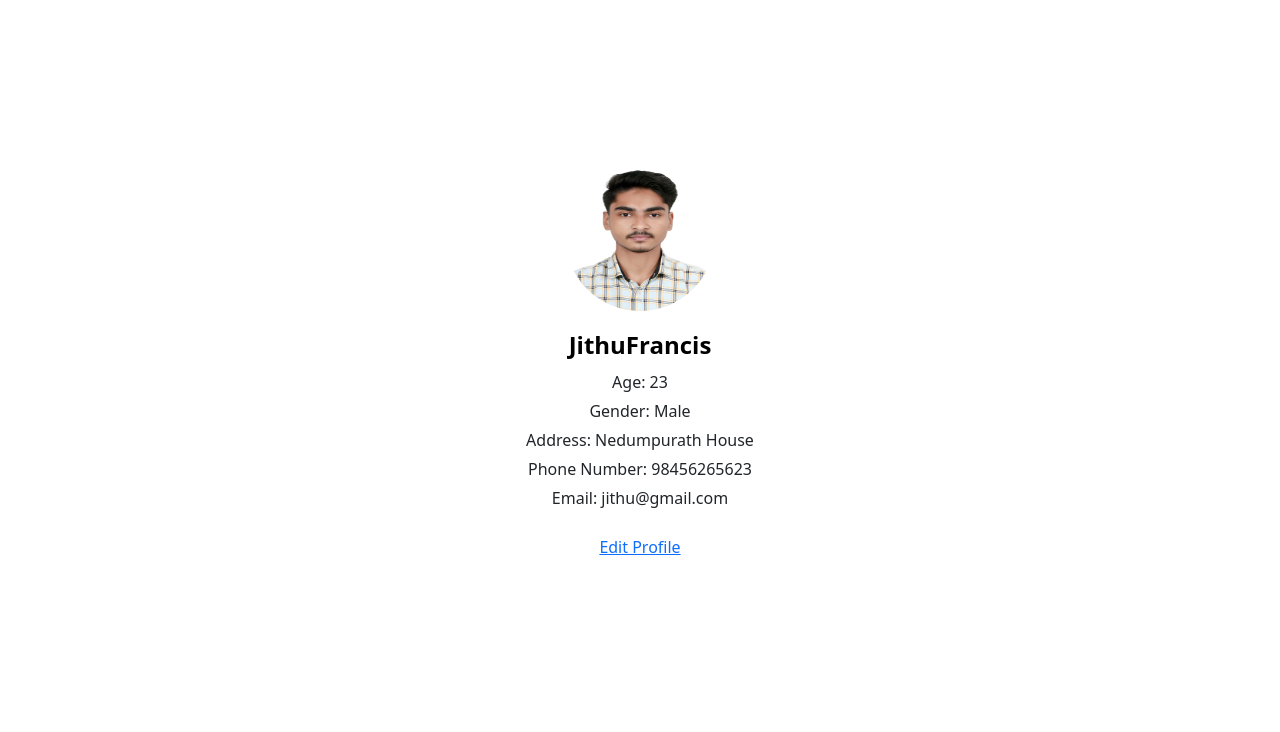
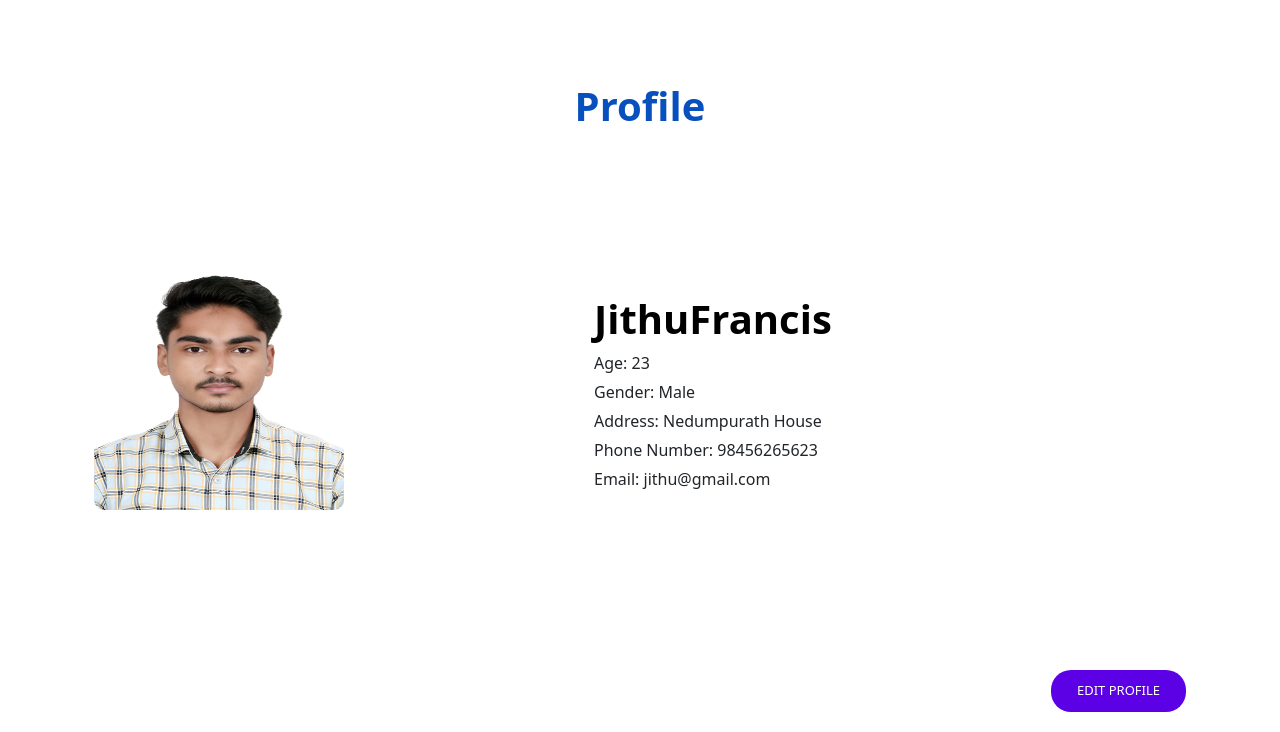
Before and after one commit to peternothere/MedB, a Django app: page /profile/ in a window 1280 px wide. Shown: the part 176-908 px from the top of the page. Before the commit the page ends 731 px from the top, so only its background shows below. Run offline with Django 4.2, Linux system fonts and the light colour scheme; a user stored in the database is signed in; data comes from the database, SQL or seed files in the repository; both versions use the stored data as it was after the commit; some libraries are stand-ins or nearby versions.

Commit message:
Update Profile and Edit_profile.

```diff
--- a/Med_B/templates/profile.html
+++ b/Med_B/templates/profile.html
@@ -11,21 +11,39 @@
     margin-top: 50px;
   }
 
-  .profile h1 {
-    font-size: 24px;
-    margin-bottom: 10px;
+  .profile-heading{
+    padding-top:20px;
+    padding-bottom: 20px;
+    height: 120px;
+    display: flex;
+    align-items: center;
+    justify-content: center;
+    text-align: center;
+  }
+
+  .profile-img{
+    display: flex;
+    align-items: center;
+    flex-direction: row;
+    height: 450px;
   }
 
   .profile img {
-    width: 150px;
-    height: 150px;
-    border-radius: 50%;
+    width: 250px;
+    height: 250px;
+    border-radius: 10px;
     margin-bottom: 20px;
   }
 
   .profile-info {
-    text-align: center;
+    text-align: left;
+    margin-left: 250px;
   }
+
+
+
+
+
 
   .profile-info h2 {
     font-size: 20px;
@@ -36,19 +54,29 @@
     margin-bottom: 5px;
   }
 
+  .edit-button{
+    margin-top:30px;
+    margin-right: 40px;
+  }
+
   .profile a {
     margin-top: 20px;
+    margin-bottom: 20px;
+    float: right;
   }
+
 </style>
 {% endblock %}
 
 
 {% block mybody %}
 
-    <div class="container text-center">
-        <br><br><br>
+<div class="container  ">
   <div class="profile">
-            <h1>Profile</h1>
+    <div class="container profile-heading">
+      <h1 style='color:#0750bd;'>Profile</h1>
+    </div>
+    <div class="container profile-img">
       <img src="{{ user.profile.picture.url }}" alt="Profile Picture">
       <div class="profile-info">
         <h1 style="color:black;">{{ user.first_name }}{{user.last_name }}</h1>
@@ -58,7 +86,10 @@
         <p>Phone Number: {{ user.profile.phone }}</p>
         <p>Email: {{ user.email }}</p>
       </div>
-            <a href="{% url 'edit_profile' %}">Edit Profile</a>
+    </div>
+    <div class="container edit-button ">
+      <a href="{% url 'edit_profile' %}" class="btn" style="color: white; background-color: #5c00e6;"type="submit" id="header-links">Edit Profile</a>
+    </div>
   </div>
 </div>
 {% endblock %}
```
Also changed, not shown: Med_B/templates/edit_profile.html (+25 -7 lines), Med_B/db.sqlite3. Lines whose indentation alone changed are shown as unchanged.
